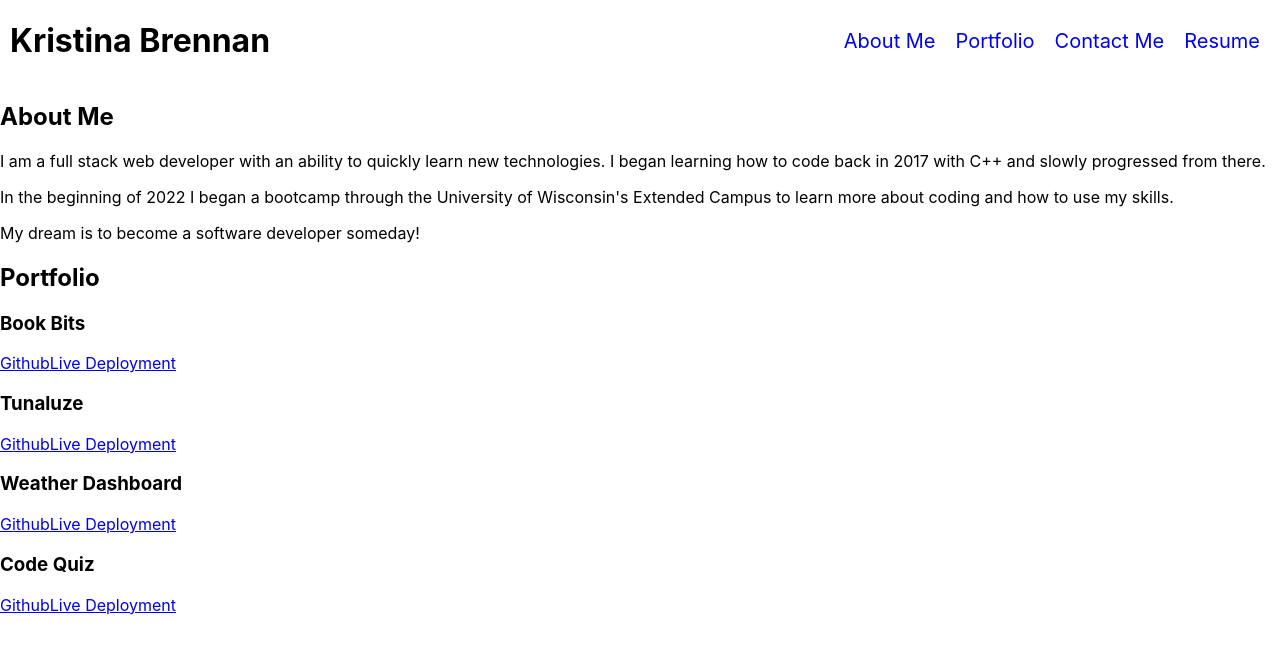
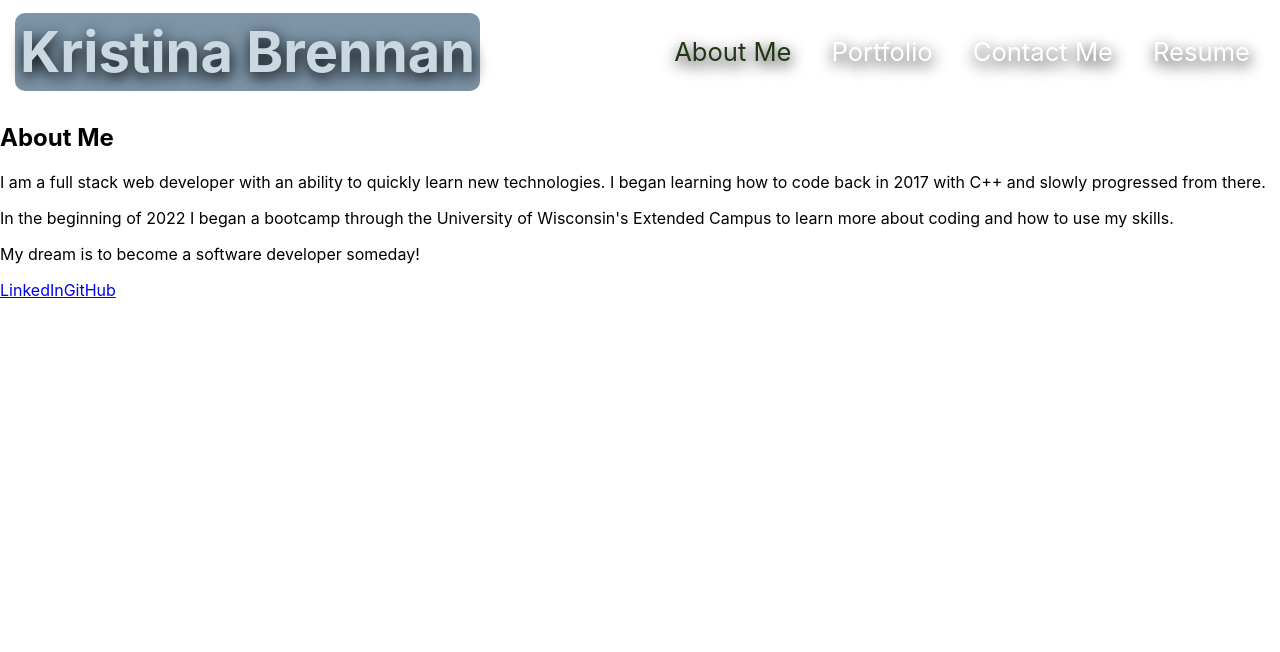
Before and after one commit to thetinaest/react-portfolio, a React (Create React App) app: page / in a window 1280 px wide. Shown: the top 652 px of the page. Built offline with nearby package versions, Linux system fonts and the light colour scheme.

Commit message:
added components, added some styling, corrected usestate on options

```diff
--- a/src/App.js
+++ b/src/App.js
@@ -1,8 +1,12 @@
 import './App.css';
 import { useState } from 'react';
 import Nav from './components/nav.js';
-import Portfolio from './components/portfolio'
-import About from './components/about'
+import Portfolio from './components/portfolio';
+import About from './components/about';
+import Contact from './components/contact';
+import Footer from './components/footer';
+import Resume from './components/resume';
+
 
 const options = [
   {
@@ -47,13 +51,23 @@ const projects = [
 ]
 
 function App() {
+  const [curOption, setCurOption] = useState(options[0]);
+
   return (
     <>
         <Nav
           options={options}
+          curOption={curOption}
+          setCurOption={setCurOption}
         ></Nav>
-        <About></About>
-        <Portfolio projects={projects}></Portfolio>
+        <main>
+          {curOption.name === 'About Me' && <About/>}
+          {curOption.name === 'Portfolio' && <Portfolio projects={projects}></Portfolio>}
+          {curOption.name === 'Contact Me' && <Contact/>}
+          {curOption.name === 'Resume' && <Resume/>}
+          <Footer></Footer>
+        </main>
+
     </>
   );
 }
--- /dev/null
+++ b/src/components/contact.js
@@ -0,0 +1,17 @@
+import React from 'react';
+
+function Contact(props) {
+    const {projects} = props;
+
+    return(
+        <section href='/about-me'>
+            <h2>Contact Me</h2>
+            <section>
+                <a href='tel:3253079334'>(325)307-9334</a>
+                <a href='mailto:kristina.r.brennan@gmail.com'>kristina.r.brennan@gmail.com</a>
+            </section>
+        </section>
+    );
+};
+
+export default Contact;
--- /dev/null
+++ b/src/components/footer.js
@@ -0,0 +1,12 @@
+import React from 'react';
+
+function Footer(props) {
+    return(
+        <footer>
+            <a href='https://www.linkedin.com/in/kristina-b-ba38851b7/' target='_blank'>LinkedIn</a>
+            <a href='https://github.com/thetinaest' target='_blank'>GitHub</a>
+        </footer>
+    );
+};
+
+export default Footer;
--- a/src/components/nav.js
+++ b/src/components/nav.js
@@ -3,7 +3,7 @@ import { getMouseEventOptions } from "@testing-library/user-event/dist/utils";
 import React from 'react';
 
 function Nav(props) {
-    const {options} = props;
+    const {options, curOption, setCurOption} = props;
 
     return(
         <header>
@@ -14,7 +14,14 @@ function Nav(props) {
                 <ul>
                     {options.map(option => {
                         return(
-                            <li key={option.name}><a href={option.link}>{option.name}</a></li>
+                            <li
+                                href={option.link}
+                                key={option.name}
+                                className={curOption.name === option.name ? 'focus': ''}
+                                onClick={() => {
+                                    setCurOption(option)
+                                }}>{option.name}
+                            </li>
                         );
                     })}
                 </ul>
--- a/src/components/portfolio.js
+++ b/src/components/portfolio.js
@@ -10,8 +10,8 @@ function Projects(props) {
                     return(
                         <div>
                             <h3>{project.name}</h3>
-                            <a href={project.github}>Github</a>
-                            <a href={project.live}>Live Deployment</a>
+                            <a href={project.github} target='_blank'>Github</a>
+                            <a href={project.live} target='_blank'>Live Deployment</a>
                         </div>
                     );
                 })}
--- /dev/null
+++ b/src/components/resume.js
@@ -0,0 +1,11 @@
+import React from 'react';
+
+function Resume(props) {
+    return(
+        <section>
+            <p>Resume download coming soon!</p>
+        </section>
+    );
+};
+
+export default Resume;
--- a/src/index.css
+++ b/src/index.css
@@ -19,19 +19,34 @@ header {
   align-items: center;
 }
 
-header ul {
+header h1 {
+  color: #cad8e2;
+  background-color: #7d94a6;
+  border-radius: 10px;
+  padding: 5px;
+  font-size: 56px;
+  text-shadow: 1px 5px 15px black;
+  margin: 5px;
+}
+
+nav ul {
   display: flex;
   justify-content: space-between;
   padding-right: 10px;
-
+  list-style: none;
 }
 
 li {
-  padding: 0 10px 0 10px;
-  list-style: none;
-  font-size: 20px;
+  font-size: 2vw;
+  color: white;
+  text-shadow: 1px 5px 15px black;
+  padding: 20px;
 }
 
 li a {
   text-decoration: none;
 }
+
+.focus {
+ color: #213815;
+}
```
